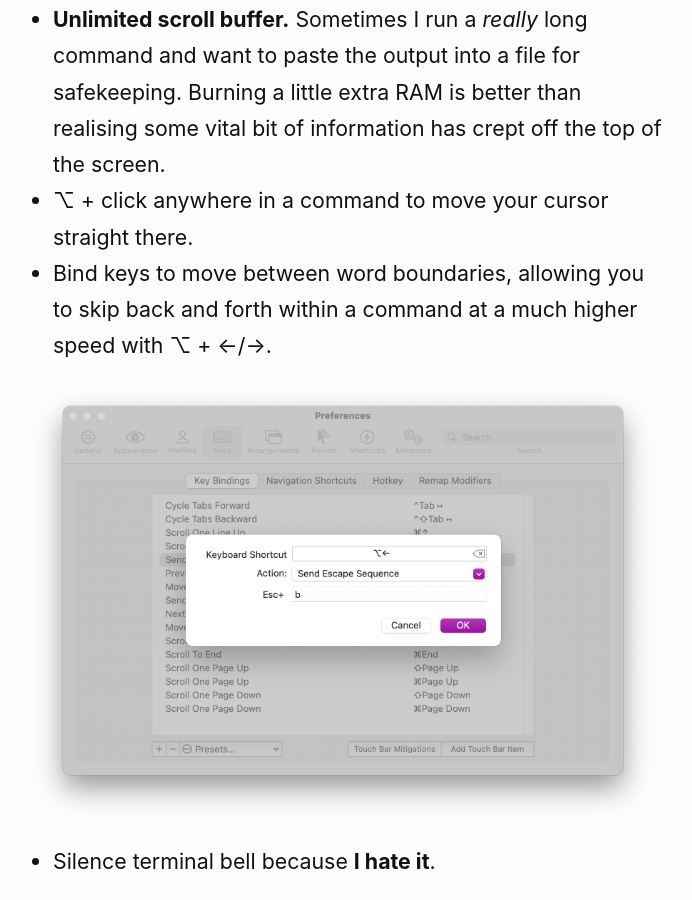
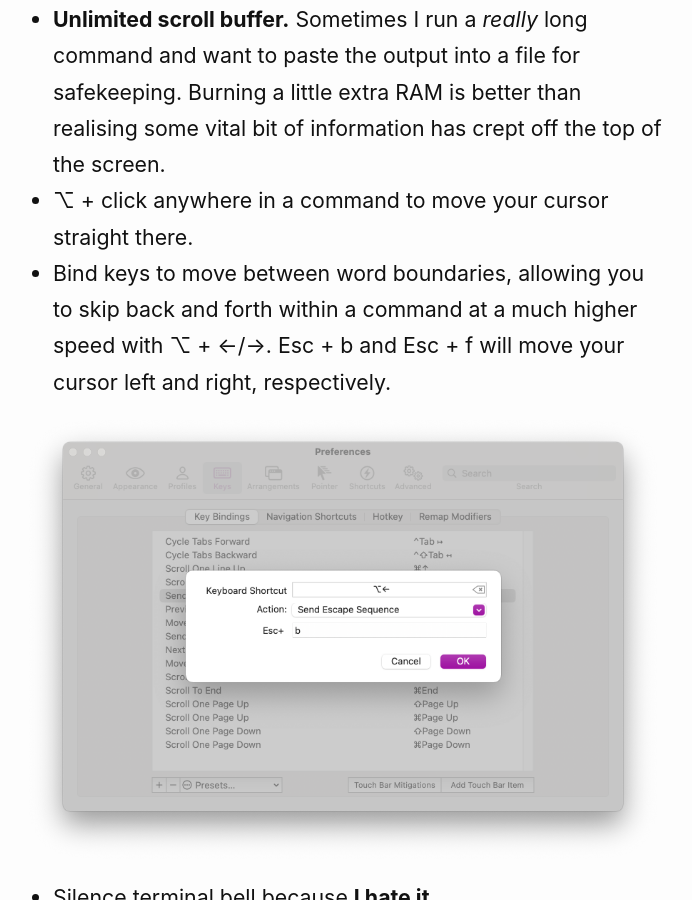
Before and after one commit to jsrn/jsrn.github.io, a Jekyll site: the page built from _posts/2021-11-04-how-i-use-iterm2.md, in a window 1280 px wide and 900 px high, scrolled down 962 px. Shown: the whole window, without its empty margins (297-989 px from the left). Built offline with Jekyll 4.4.1, drawn with Linux system fonts in a browser that asks for light colours.

Commit message:
Extra info

```diff
--- a/_posts/2021-11-04-how-i-use-iterm2.md
+++ b/_posts/2021-11-04-how-i-use-iterm2.md
@@ -16,7 +16,7 @@ I use [iTerm2](https://iterm2.com/) instead of the default MacOS terminal, and h
 * **Split panes.** I find it really useful to a webserver process log on the left and be able to run tests and other commands in the right.
 * **Unlimited scroll buffer.** Sometimes I run a _really_ long command and want to paste the output into a file for safekeeping. Burning a little extra RAM is better than realising some vital bit of information has crept off the top of the screen.
 * ⌥ + click anywhere in a command to move your cursor straight there.
-* Bind keys to move between word boundaries, allowing you to skip back and forth within a command at a much higher speed with ⌥ + ←/→.
+* Bind keys to move between word boundaries, allowing you to skip back and forth within a command at a much higher speed with ⌥ + ←/→. Esc + b and Esc + f will move your cursor left and right, respectively.
 
 ![Terminal bindings for skipping to word boundaries](/assets/images/option-left-binding.png)
 
```
